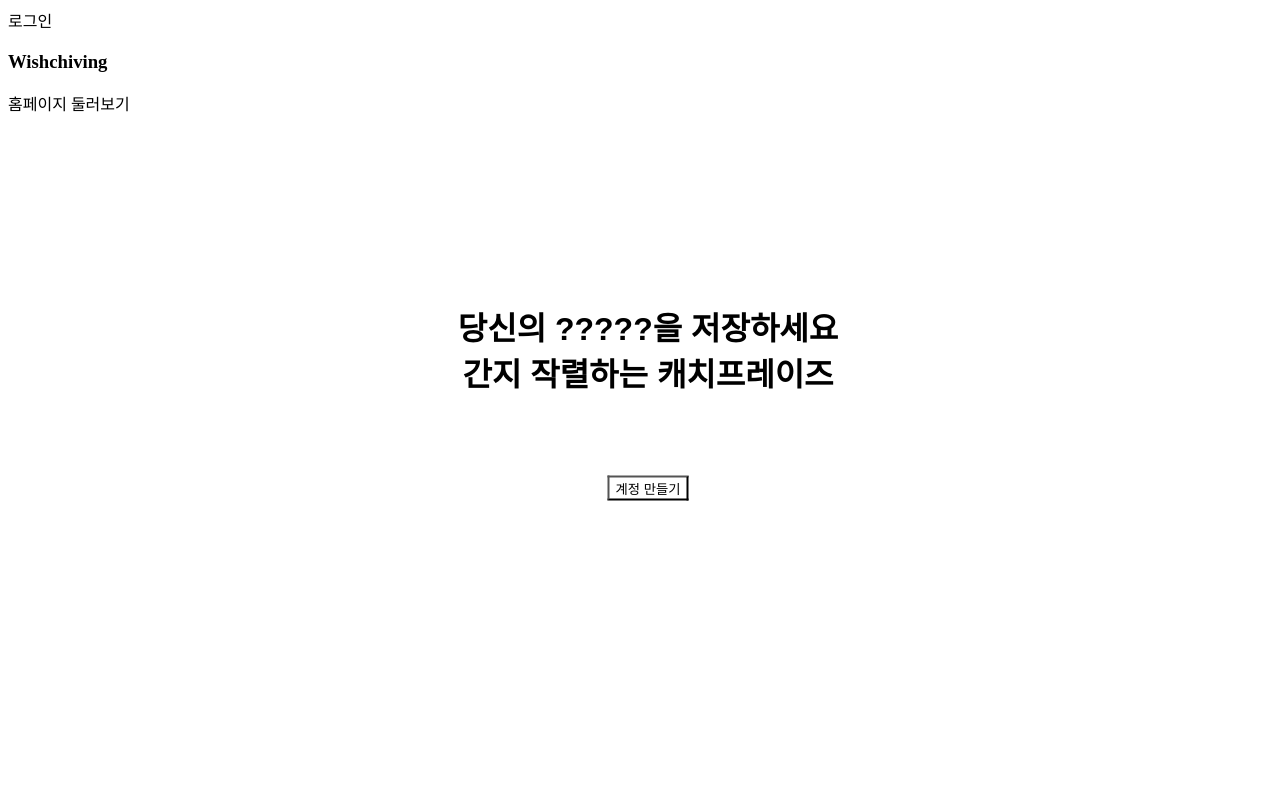
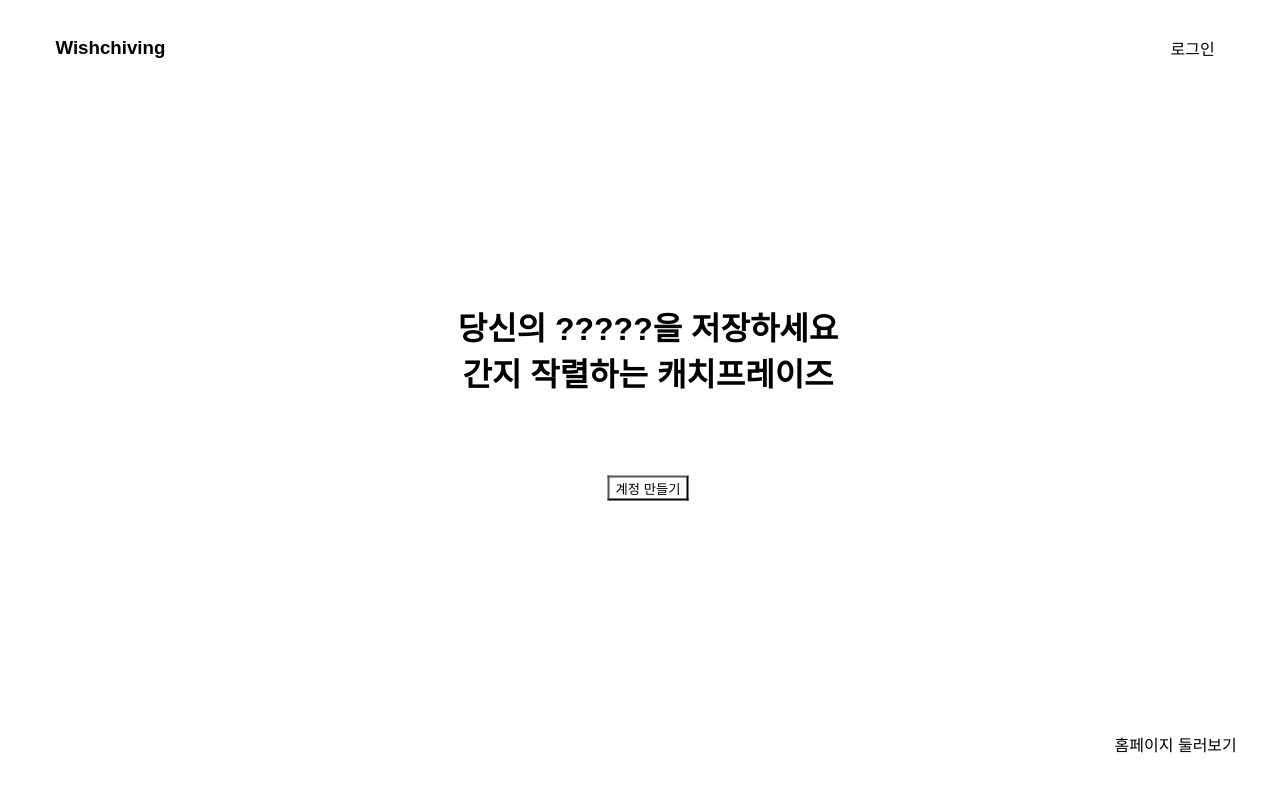
Before and after one commit to qiyana-ratchet/Owner, a React (Create React App) app: page / in a window 1280 px wide. Shown: the top 792 px of the page. Built offline with nearby package versions, Linux system fonts and the light colour scheme.

Commit message:
FirstPage css 값 추가

```diff
--- a/src/css/FirstPage.module.css
+++ b/src/css/FirstPage.module.css
@@ -13,18 +13,6 @@
     background-color: black;
 }
 
-.joinButton {
-    position: absolute;
-    display: block;
-    left: 50%;
-    top: 60%;
-    transform: translate(-50%,-50%);
-    background-color: white;
-    color: black;
-    font-family: Arial;
-    text-align: center;
-}
-
 .main {
     position: relative;
     width: 100vw;
@@ -36,3 +24,55 @@
     position: absolute;
     margin: auto;
 }
+
+.joinButton {
+    position: absolute;
+    display: block;
+    left: 50%;
+    top: 60%;
+    transform: translate(-50%,-50%);
+    background-color: white;
+    color: black;
+    font-family: Arial;
+    text-align: center;
+    margin: 0px;
+}
+
+.loginButton {
+    position: absolute;
+    display: block;
+    right : 4%;
+    top: 5%;
+    transform: translate(-50%,-50%);
+    background-color: white;
+    color: black;
+    font-family: Arial;
+    text-align: center;
+    margin: 0px;
+}
+
+.logo {
+    position: absolute;
+    display: block;
+    left: 8%;
+    top: 5%;
+    transform: translate(-50%,-50%);
+    background-color: white;
+    color: black;
+    font-family: Arial;
+    text-align: center;
+    margin: 0px;
+}
+
+.lookHomepage {
+    position: absolute;
+    display: block;
+    right: 4%;
+    bottom: 5%;
+    transform: translate(0%,-50%);
+    background-color: white;
+    color: black;
+    font-family: Arial;
+    text-align: center;
+    margin: 0px;
+}
```
